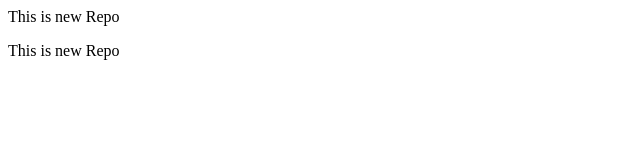
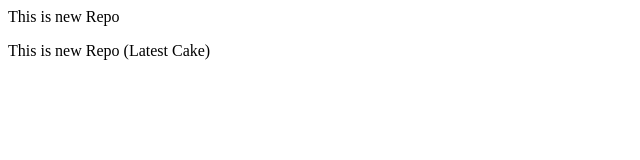
Before and after one commit to pratushdevelopment/localRepo, a plain HTML site: page index.html in a window 1280 px wide. Shown: the full height of the page, 0-640 px from the left. Drawn offline with Linux system fonts and the light colour scheme.

Commit message:
Added a New Cake

```diff
--- a/index.html
+++ b/index.html
@@ -1,2 +1,2 @@
 <p>This is new Repo <p>
-    <p>This is new Repo</p>
+    <p>This is new Repo (Latest Cake)</p>
```
